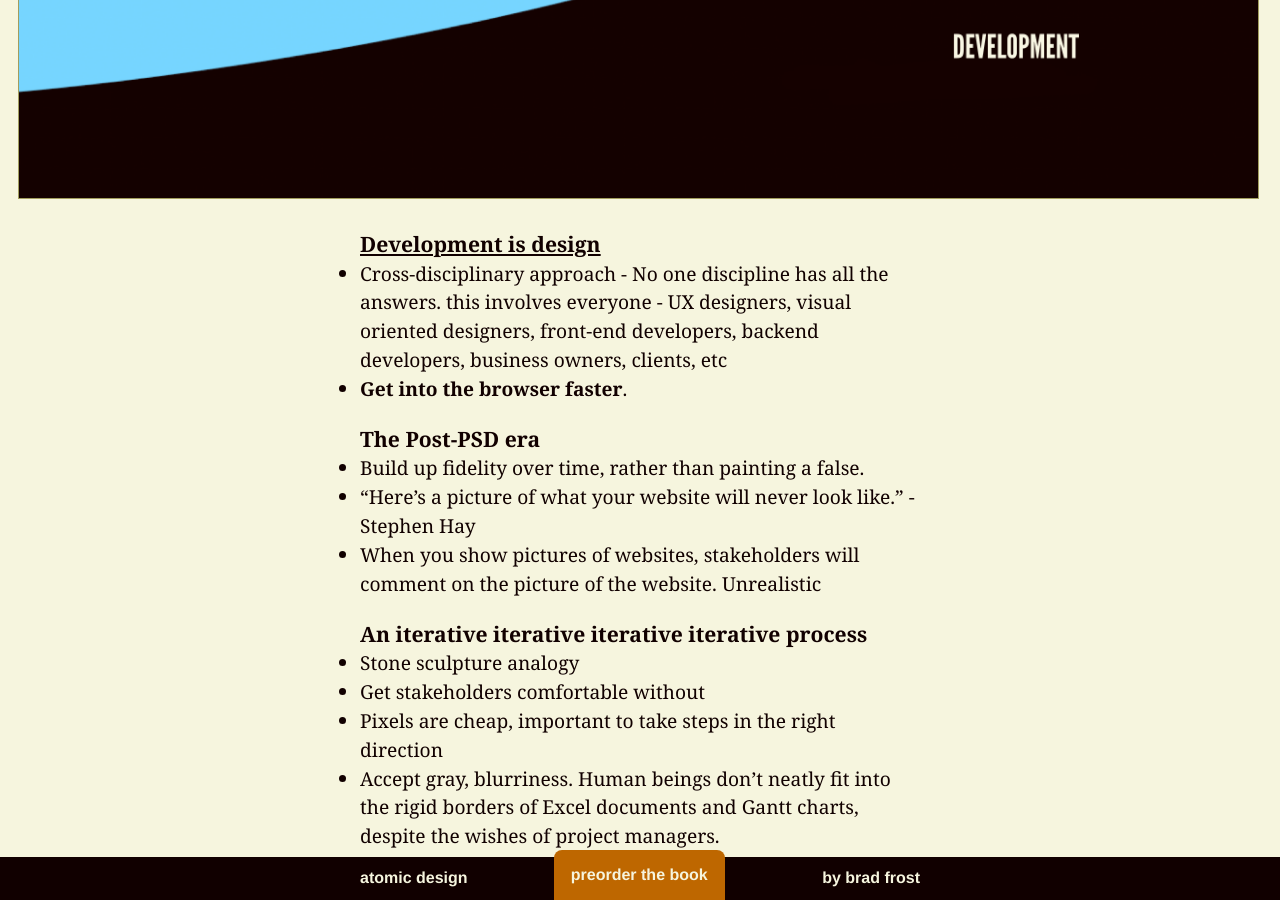
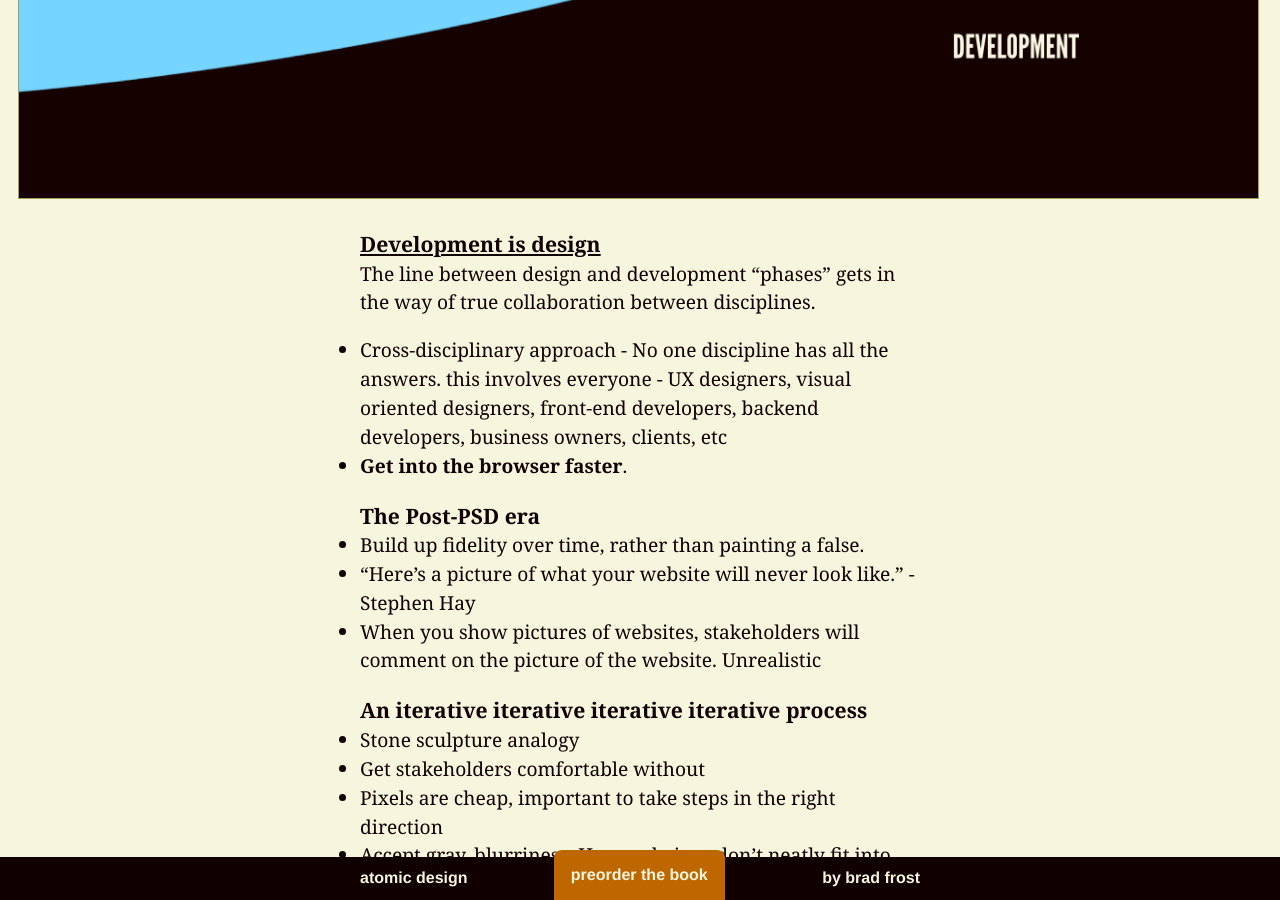
Before and after one commit to bradfrost/atomic-design, a Jekyll site: the page built from chapter-4.md, in a window 1280 px wide and 900 px high, scrolled down 27000 px. Built offline with Jekyll 4.4.1, drawn with Linux system fonts in a browser that asks for light colours.

Commit message:
Chapter 4 draft
Principles of design and waterfall

```diff
--- a/chapter-4.md
+++ b/chapter-4.md
@@ -238,6 +238,7 @@ In the tangible world of print and other fields like architecture
 {% include figure.html src="../images/content/waterfall-2.png" caption="" %}
 
 #### [Development is design](http://bradfrost.com/blog/post/development-is-design/)
+The line between design and development “phases” gets in the way of true collaboration between disciplines.
 - Cross-disciplinary approach - No one discipline has all the answers. this involves everyone - UX designers, visual oriented designers, front-end developers, backend developers, business owners, clients, etc
 - **Get into the browser faster**.
 
```
Also changed, not shown: images/content/waterfall-2.png, images/content/waterfall.png, 4 other files.
